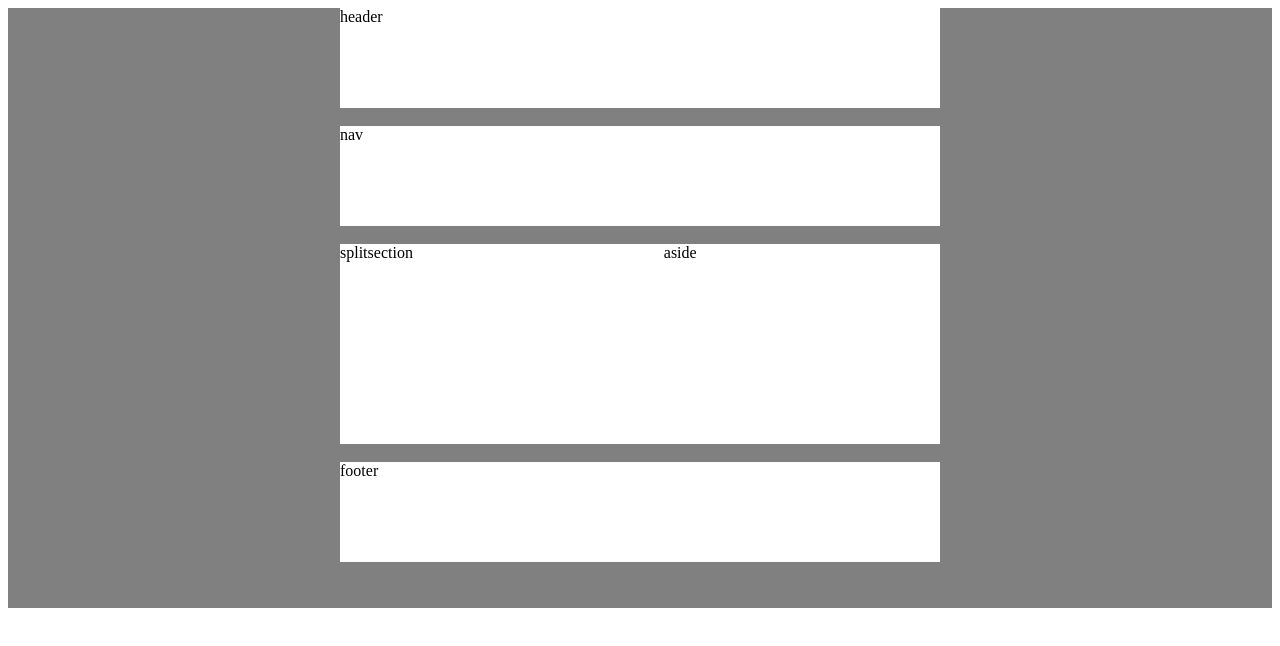
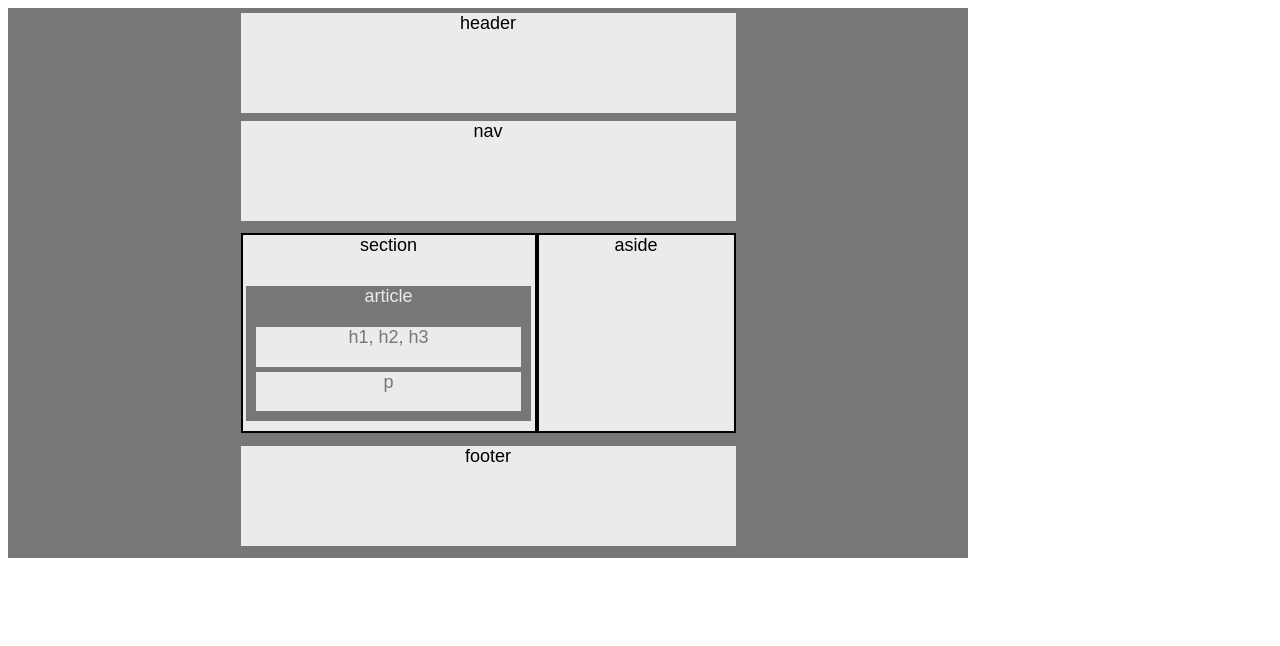
Before and after one commit to stannous2/homework-1, a plain HTML site: page index.html in a window 1280 px wide. Drawn offline with Linux system fonts and the light colour scheme.

Commit message:
remove/add files

```diff
--- a/index.html
+++ b/index.html
@@ -2,22 +2,26 @@
 <html>
 <head>
 	<title>HW1-Easier Assignment</title>
-	<link rel="stylesheet" type="text/css" href="style.css">
+    <link rel="stylesheet" type="text/css" href="style.css">
 </head>
 <body>
 	<div class="main">
 
-		<div class="vertical-block white">header</div>
-		<br>
-		<div class="vertical-block white">nav</div>
-		<br>
+		<header class="header">header</header>
 
-		<div class="vertical-block split">split
-			<div class="horizontal-block white">section</div>
-			<div class="horizontal-block white">aside</div>
-		</div>
-		<br>
-		<div class="vertical-block white">footer</div>
+        <nav class="nav">nav</nav>
+
+        <div class="split">
+            <section class="section">section
+    		  <article class="article">article
+                  <div class="row1">h1, h2, h3</div>
+                  <div class="row2">p</div>
+              </article>
+             </section>
+            <aside class="aside">aside</aside>
+        </div>
+
+        <footer class="footer">footer</footer>
 
 	</div>
 </body>
--- a/style.css
+++ b/style.css
@@ -1,30 +1,85 @@
 
 .main {
+	width: 960px;
+	height: 550px;
+	background-color: #777;
+	font-family: 'Arial', 'Helvetica Neue', Helvetica, sans-serif;
+	font-size: 18px;
+	display: flex;
+	flex-direction: column;
+}
 
-	height: 600px;
-	background-color: gray;
-}
-.vertical-block {
-	display: flex;
-	width: 600px;
+.header {
+	background-color: #ebebeb;
+	width: 495px;
 	height: 100px;
 	margin: auto;
+	margin-top: 5px;
+	text-align: center;
 }
-.horizontal-block {
-	flex:2;
+.nav {
+	background-color: #ebebeb;
+	width: 495px;
+	height: 100px;
+	margin: auto;
+	margin-top: -5px;
+	text-align: center;
+}
+.split {
+	background-color: #ebebeb;
+	width: 495px;
+	height: 200px;
+	margin: auto;
+	margin-top: 0px;
+	display: flex;
+}
+.section {
+	background-color: #ebebeb;
+	border: 2px solid black;
+	flex: 60%;
+	text-align: center;
+}
+.aside {
+	background-color: #ebebeb;
+	border: 2px solid black;
+	flex: 40%;
+	text-align: center;
+}
+.footer {
+	background-color: #ebebeb;
+	margin: auto;
+	width: 495px;
+	height: 100px;
+	margin-top: 0px;
+	text-align: center;
+}
+.article {
+	color: #ebebeb;
+	background-color: #777;
+	display: flex;
 	flex-direction: column;
-	justify-content: space-between;
-}
-.horizontal-block + .horizontal-block {
-  margin-left: 20px;
+    width: 285px;
+    height: 135px;
+    margin: auto;
+    margin-top: 30px;
 }
 
-.white {
-	background-color: white;
+.row1 {
+	color: #777;
+	background-color: #ebebeb;
+	text-align: center;
+	flex: 40%;
+	margin-top: 20px;
+    margin-left: 10px;
+    margin-right: 10px;
 }
-
-.split {
-	width: 600px;
-	height: 200px;
-	background-color: white;
+.row2 {
+	color: #777;
+	background-color: #ebebeb;
+	text-align: center;
+	flex: 40%;
+    margin-top: 5px;
+    margin-bottom: 10px;
+    margin-left: 10px;
+    margin-right: 10px;
 }
```
